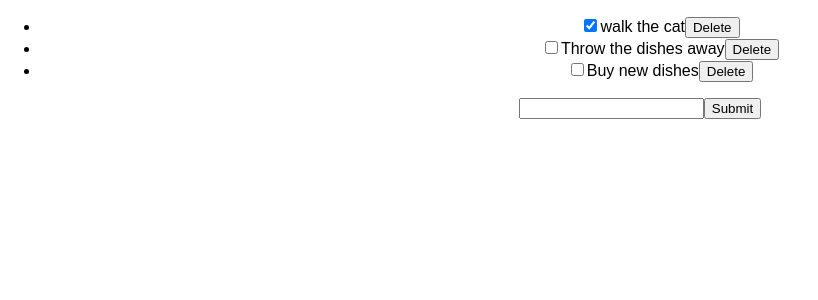
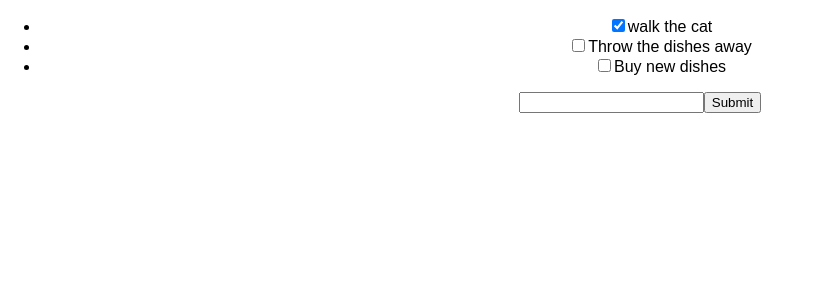
Before and after one commit to rcochrane1993/React-to-do, a React (Create React App) app in the folder react-to-do/: page / in a window 1280 px wide. Shown: the top 300 px of the page, without its empty margins (0-818 px from the left). Built offline with nearby package versions, Linux system fonts and the light colour scheme.

Commit message:
checkpoint-9-react-todo-events completed

```diff
--- a/react-to-do/src/App.js
+++ b/react-to-do/src/App.js
@@ -5,7 +5,6 @@ import ToDo from './components/ToDo.js';
 class App extends Component {
   constructor(props) {
     super(props);
-    this.handleClick= this.handleClick.bind(this);
     this.state = {
       todos: [
         { description: 'walk the cat', isCompleted: true},
@@ -13,7 +12,6 @@ class App extends Component {
         { description: 'Buy new dishes', isCompleted: false }
       ],
       newTodoDescription: '',
-      deleteItem: false
     }
   }
   handleChange(e) {
@@ -32,19 +30,12 @@ class App extends Component {
     todo.isCompleted = todo.isCompleted ? false : true;
     this.setState({todos: todos});
   }
-  deleteTodo(index){
-    const toDoList = this.state.todos.filter(x => x !== index);
-    this.setState({todos: toDoList});
-  }
-  handleClick(e){
-    this.deleteTodo(e)
-  }
   render() {
     return (
       <div className="App">
         <ul>
           { this.state.todos.map((todo,index) =>
-            <ToDo key={index} description={ todo.description } isCompleted={todo.isCompleted} toggleComplete={() => this.toggleComplete(index)} deleteTodo={() => this.deleteTodo(index)} handleClick={() => this.handleClick(index)}/>
+            <ToDo key={index} description={ todo.description } isCompleted={todo.isCompleted} toggleComplete={() => this.toggleComplete(index)}/>
           )}
         </ul>
         <form onSubmit={ (e) => this.handleSubmit(e)}>
--- a/react-to-do/src/components/ToDo.js
+++ b/react-to-do/src/components/ToDo.js
@@ -6,7 +6,6 @@ class ToDo extends Component {
       <li>
         <input type="checkbox" checked={this.props.isCompleted} onChange={ this.props.toggleComplete}/>
         <span>{this.props.description}</span>
-        <button onClick={this.props.handleClick}>Delete</button>
       </li>
     );
   }
```
